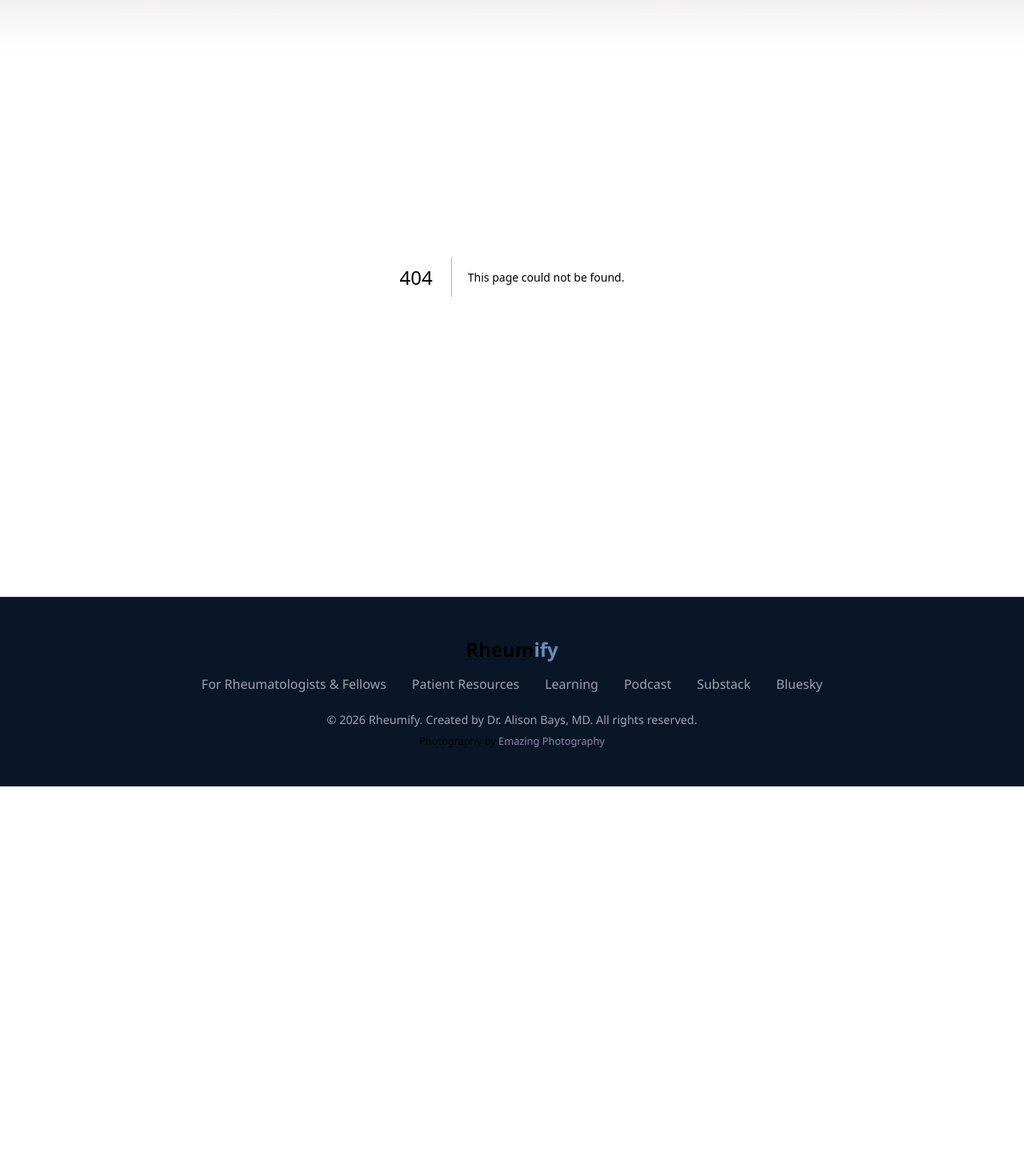
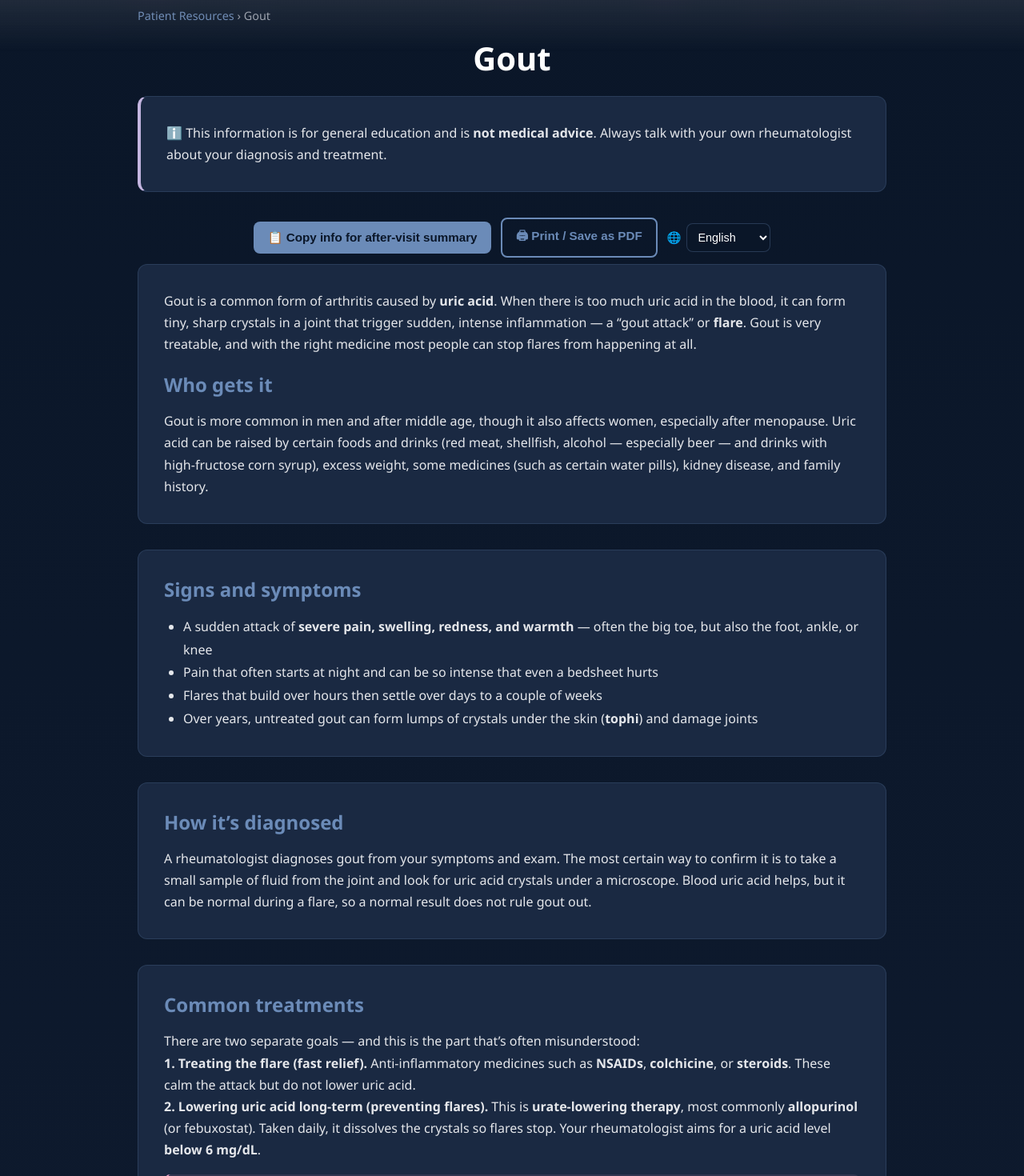
Before and after one commit to rheumify/rheumify-website, a Next.js app: page /patients/conditions/gout in a window 1280 px wide. Before the commit this address had no page. Shown: the part 120-1590 px from the top of the page at 80% size. Before the commit the page ends 1103 px from the top, so only its background shows below. Built offline with nearby package versions, Linux system fonts and the light colour scheme.

Commit message:
Add patient condition page: Gout (original, MD-reviewed)

```diff
--- /dev/null
+++ b/app/patients/conditions/gout/page.js
@@ -0,0 +1,164 @@
+import PatientPageActions from '../../../components/PatientPageActions';
+
+export const metadata = {
+  title: 'Gout: Symptoms, Flares, Uric Acid & Treatment',
+  description:
+    'A patient guide to gout from board-certified rheumatologist Dr. Alison Bays — what causes flares, how it is diagnosed, treating attacks vs. lowering uric acid with allopurinol, and living well with gout.',
+  keywords: ['gout', 'gout flare', 'uric acid', 'allopurinol', 'colchicine', 'urate-lowering therapy', 'patient education'],
+  alternates: { canonical: 'https://www.rheumify.org/patients/conditions/gout' },
+};
+
+const AVS_TEXT =
+  "Gout is a form of arthritis caused by uric acid crystals forming in a joint, leading to sudden attacks of severe pain, swelling, and redness - often in the big toe. There are two separate goals: (1) treat the flare with an anti-inflammatory medicine such as an NSAID, colchicine, or a steroid; and (2) lower uric acid for the long term with a daily medicine such as allopurinol, aiming for a level below 6 mg/dL to prevent future flares. When you first start allopurinol, flares can briefly increase as old crystals dissolve - keep taking it and treat the flare separately; do not stop it. Stay well hydrated, limit alcohol (especially beer) and sugary drinks, and work toward a healthy weight. Call your rheumatology team if a flare won't settle, if a hot swollen joint comes with a fever, or for a rash after starting allopurinol. This is general education and is not a substitute for advice from your own rheumatologist.";
+
+const printCSS = `
+@media print {
+  .navbar, .footer, .pp-actions, .pp-no-print, .breadcrumb { display: none !important; }
+  body { background: #fff !important; color: #111 !important; }
+  .page-container { padding-top: 0 !important; }
+  .content-card { background: #fff !important; border: none !important; box-shadow: none !important; color: #111 !important; padding: 0.4rem 0 !important; margin-bottom: 0.8rem !important; }
+  .content-card h2 { color: #5E4F87 !important; }
+  .content-card p, .content-card li, .page-header p { color: #111 !important; }
+  .page-header h1 { color: #111 !important; }
+  a { color: #111 !important; text-decoration: none !important; }
+}
+`;
+
+export default function GoutPage() {
+  return (
+    <div className="page-container">
+      <style dangerouslySetInnerHTML={{ __html: printCSS }} />
+
+      <p className="breadcrumb">
+        <a href="/patients">Patient Resources</a> &rsaquo; Gout
+      </p>
+
+      <div className="page-header" style={{ marginBottom: '1.25rem' }}>
+        <h1>Gout</h1>
+      </div>
+
+      <div className="content-card" style={{ borderLeft: '4px solid var(--purple-light)' }}>
+        <p style={{ margin: 0 }}>
+          &#8505;&#65039; This information is for general education and is <strong>not medical advice</strong>. Always talk with
+          your own rheumatologist about your diagnosis and treatment.
+        </p>
+      </div>
+
+      <PatientPageActions avsText={AVS_TEXT} />
+
+      <div className="content-card">
+        <p>
+          Gout is a common form of arthritis caused by <strong>uric acid</strong>. When there is too much uric acid in the
+          blood, it can form tiny, sharp crystals in a joint that trigger sudden, intense inflammation &mdash; a &ldquo;gout
+          attack&rdquo; or <strong>flare</strong>. Gout is very treatable, and with the right medicine most people can stop
+          flares from happening at all.
+        </p>
+        <h2 style={{ marginTop: '1.25rem' }}>Who gets it</h2>
+        <p>
+          Gout is more common in men and after middle age, though it also affects women, especially after menopause. Uric
+          acid can be raised by certain foods and drinks (red meat, shellfish, alcohol &mdash; especially beer &mdash; and
+          drinks with high-fructose corn syrup), excess weight, some medicines (such as certain water pills), kidney
+          disease, and family history.
+        </p>
+      </div>
+
+      <div className="content-card">
+        <h2>Signs and symptoms</h2>
+        <ul>
+          <li>A sudden attack of <strong>severe pain, swelling, redness, and warmth</strong> &mdash; often the big toe, but also the foot, ankle, or knee</li>
+          <li>Pain that often starts at night and can be so intense that even a bedsheet hurts</li>
+          <li>Flares that build over hours then settle over days to a couple of weeks</li>
+          <li>Over years, untreated gout can form lumps of crystals under the skin (<strong>tophi</strong>) and damage joints</li>
+        </ul>
+      </div>
+
+      <div className="content-card">
+        <h2>How it&rsquo;s diagnosed</h2>
+        <p>
+          A rheumatologist diagnoses gout from your symptoms and exam. The most certain way to confirm it is to take a
+          small sample of fluid from the joint and look for uric acid crystals under a microscope. Blood uric acid helps,
+          but it can be normal during a flare, so a normal result does not rule gout out.
+        </p>
+      </div>
+
+      <div className="content-card">
+        <h2>Common treatments</h2>
+        <p>There are two separate goals &mdash; and this is the part that&rsquo;s often misunderstood:</p>
+        <p>
+          <strong>1. Treating the flare (fast relief).</strong> Anti-inflammatory medicines such as <strong>NSAIDs</strong>,
+          <strong> colchicine</strong>, or <strong>steroids</strong>. These calm the attack but do not lower uric acid.
+        </p>
+        <p>
+          <strong>2. Lowering uric acid long-term (preventing flares).</strong> This is <strong>urate-lowering therapy</strong>,
+          most commonly <strong>allopurinol</strong> (or febuxostat). Taken daily, it dissolves the crystals so flares stop.
+          Your rheumatologist aims for a uric acid level <strong>below 6 mg/dL</strong>.
+        </p>
+        <div style={{ background: 'rgba(249,168,212,0.10)', borderLeft: '4px solid var(--pink-accent)', borderRadius: '8px', padding: '1rem 1.25rem', marginTop: '1rem' }}>
+          <p style={{ margin: 0 }}>
+            <strong>Important:</strong> when you first start urate-lowering medicine, flares can briefly become <em>more</em>
+            common as old crystals dissolve. This is expected &mdash; don&rsquo;t stop it during a flare; keep taking it and
+            treat the flare separately.
+          </p>
+        </div>
+      </div>
+
+      <div className="content-card">
+        <h2>Living well with gout</h2>
+        <ul>
+          <li>Take your urate-lowering medicine <strong>every day, long-term</strong> &mdash; it only works if you stay on it.</li>
+          <li>Stay well hydrated.</li>
+          <li>Cut back on alcohol (especially beer), sugary drinks, and large amounts of red meat and shellfish.</li>
+          <li>Work toward a healthy weight; review other medicines that can raise uric acid with your doctor.</li>
+        </ul>
+        <h2 style={{ marginTop: '1.25rem' }}>Questions to ask your rheumatologist</h2>
+        <ul>
+          <li>What is my uric acid level, and what number are we aiming for?</li>
+          <li>Should I be on a daily medicine to prevent flares, not just treat them?</li>
+          <li>What do I do if I flare while taking my daily medicine?</li>
+          <li>How often do I need my uric acid checked?</li>
+        </ul>
+      </div>
+
+      <div className="content-card" style={{ borderLeft: '4px solid var(--pink-accent)' }}>
+        <h2>When to call your doctor</h2>
+        <p>
+          Call if a flare doesn&rsquo;t improve with treatment, if a hot swollen joint comes with a <strong>fever</strong>
+          (this can look like a joint infection &mdash; an emergency), or if you have side effects from a new medicine
+          &mdash; especially any <strong>rash</strong> after starting allopurinol.
+        </p>
+      </div>
+
+      <div className="content-card">
+        <h2>Medications commonly used to treat gout</h2>
+        <p style={{ marginBottom: '0.5rem' }}>
+          Allopurinol &middot; Febuxostat &middot; Colchicine &middot; NSAIDs &middot; Prednisone
+        </p>
+        <p style={{ color: 'var(--gray-medium)', fontStyle: 'italic', fontSize: '0.9rem', margin: 0 }}>
+          Detailed medication pages are coming soon.
+        </p>
+      </div>
+
+      <div className="content-card">
+        <h2>Patient support &amp; community</h2>
+        <ul>
+          <li><a href="https://www.arthritis.org/" target="_blank" rel="noopener noreferrer">Arthritis Foundation</a></li>
+          <li><a href="https://gouteducation.org/" target="_blank" rel="noopener noreferrer">Gout Education Society</a></li>
+        </ul>
+      </div>
+
+      <div className="content-card" style={{ background: 'transparent', border: 'none', padding: '0.5rem 0' }}>
+        <p style={{ color: 'var(--gray-medium)', fontStyle: 'italic', fontSize: '0.9rem' }}>
+          Reviewed by Alison Bays, MD &mdash; June 15, 2026. This information is for general education only and is not a
+          substitute for advice from your own health care provider.
+        </p>
+        <p style={{ fontSize: '0.9rem' }}>
+          <strong>Learn more:</strong>{' '}
+          <a href="https://rheumatology.org/patients/gout" target="_blank" rel="noopener noreferrer">
+            ACR Gout fact sheet
+          </a>{' '}
+          (English &amp; Spanish).
+        </p>
+      </div>
+    </div>
+  );
+}
```
